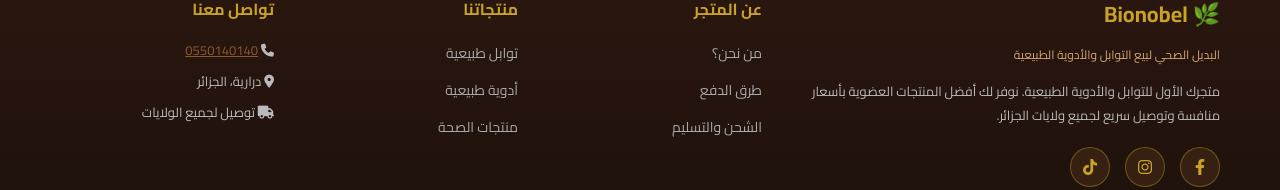
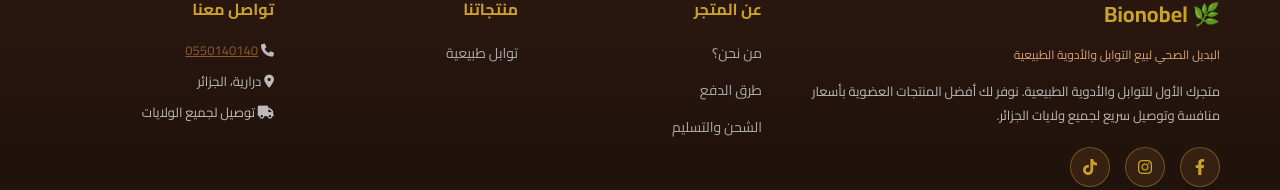
Before and after one commit to RaynOxFer/my-shop, a website: page public/index.html in a window 1280 px wide. Shown: the part 2487-2677 px from the top of the page. Drawn offline with Linux system fonts and the light colour scheme; no server answers.

Commit message:
Remove products links from footer
Removed links to 'أدوية طبيعية' and 'منتجات الصحة' from the footer.

```diff
--- a/public/index.html
+++ b/public/index.html
@@ -447,8 +447,7 @@
                     <h4>منتجاتنا</h4>
                     <ul>
                         <li><a href="#products">توابل طبيعية</a></li>
-                        <li><a href="#products">أدوية طبيعية</a></li>
-                        <li><a href="#products">منتجات الصحة</a></li>
+
                     </ul>
                 </div>
                 <div class="footer-col">
```
